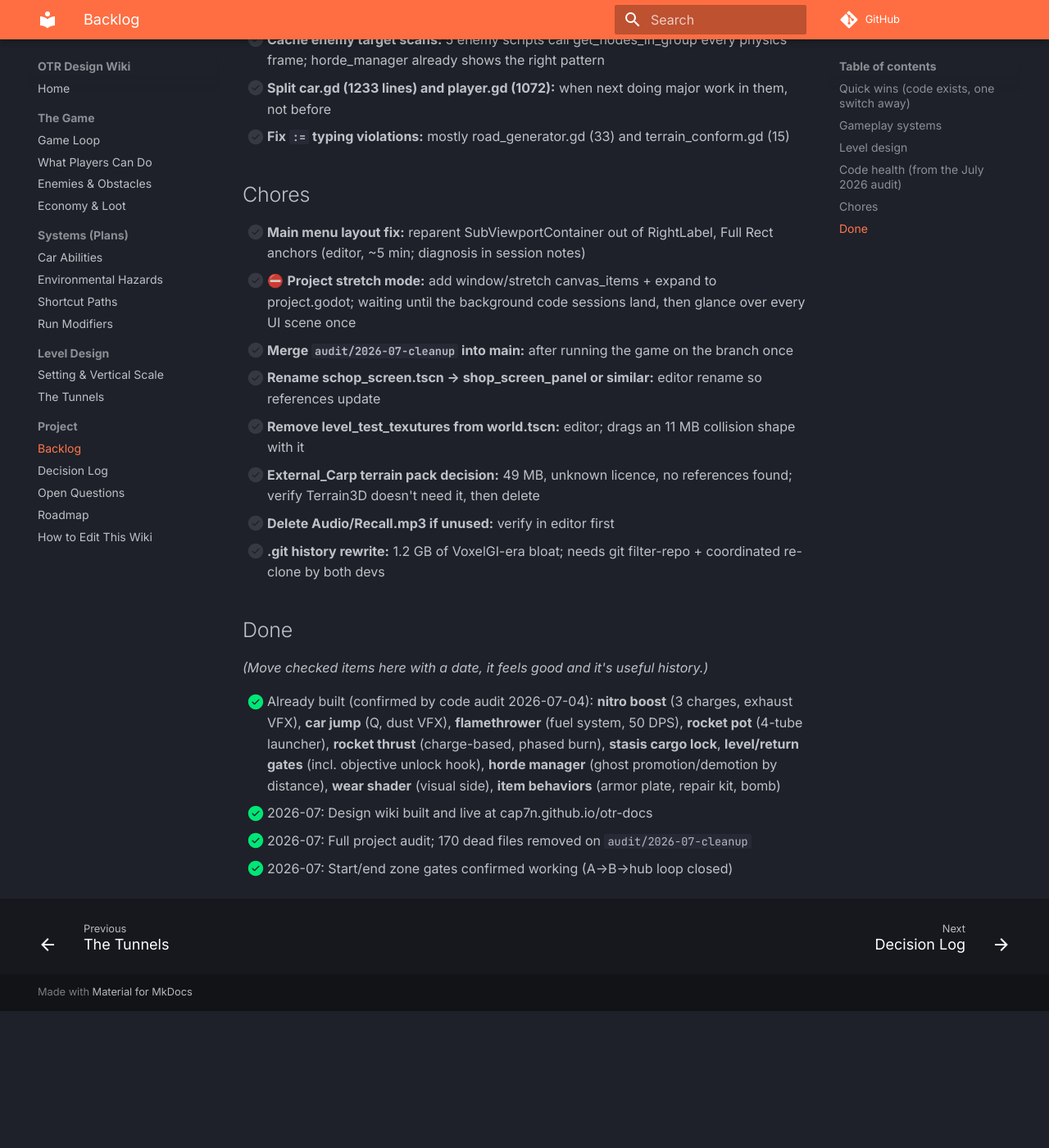
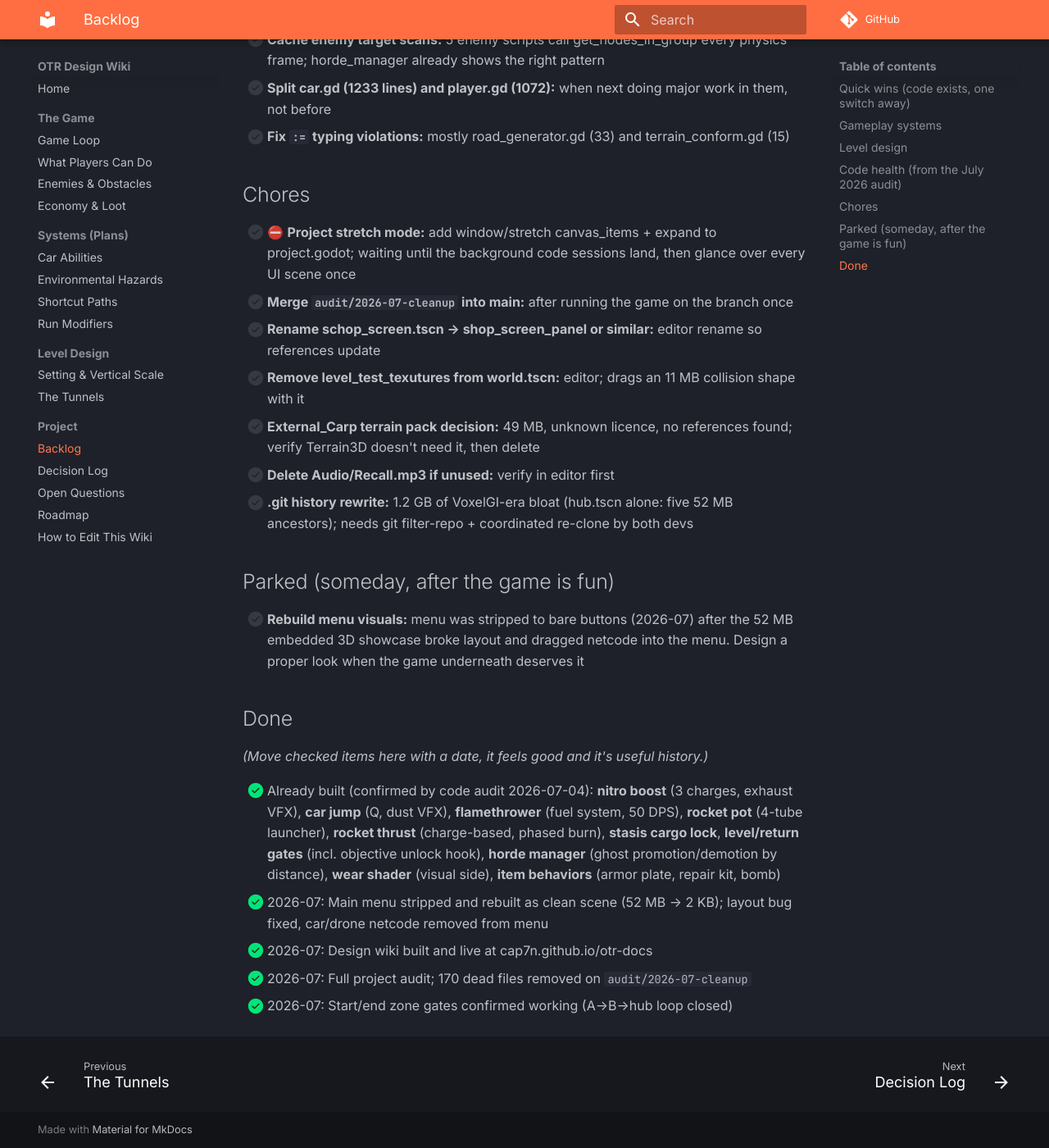
Before and after one commit to cap7n/otr-docs, an MkDocs documentation site: the page built from docs/project/backlog.md, in a window 1280 px wide and 1400 px high, scrolled down 2005 px. Shown: the whole window at 82% size. Built offline with MkDocs 1.6.1 and Material for MkDocs 9.7.7, drawn with Linux system fonts in a browser that asks for light colours; comment, search, counter and statistics services are not loaded; before the commit the page ends 3238 px from its top, so only the background shows below that.

Commit message:
Backlog: park menu visual rebuild, log menu strip in Done

```diff
--- a/docs/project/backlog.md
+++ b/docs/project/backlog.md
@@ -46,20 +46,24 @@ Conventions: `🔨` = in progress · `⛔` = blocked by a decision or another it
 
 ## Chores
 
-- [ ] **Main menu layout fix:** reparent SubViewportContainer out of RightLabel, Full Rect anchors (editor, ~5 min; diagnosis in session notes)
 - [ ] ⛔ **Project stretch mode:** add window/stretch canvas_items + expand to project.godot; waiting until the background code sessions land, then glance over every UI scene once
 - [ ] **Merge `audit/2026-07-cleanup` into main:** after running the game on the branch once
 - [ ] **Rename schop_screen.tscn → shop_screen_panel or similar:** editor rename so references update
 - [ ] **Remove level_test_texutures from world.tscn:** editor; drags an 11 MB collision shape with it
 - [ ] **External_Carp terrain pack decision:** 49 MB, unknown licence, no references found; verify Terrain3D doesn't need it, then delete
 - [ ] **Delete Audio/Recall.mp3 if unused:** verify in editor first
-- [ ] **.git history rewrite:** 1.2 GB of VoxelGI-era bloat; needs git filter-repo + coordinated re-clone by both devs
+- [ ] **.git history rewrite:** 1.2 GB of VoxelGI-era bloat (hub.tscn alone: five 52 MB ancestors); needs git filter-repo + coordinated re-clone by both devs
+
+## Parked (someday, after the game is fun)
+
+- [ ] **Rebuild menu visuals:** menu was stripped to bare buttons (2026-07) after the 52 MB embedded 3D showcase broke layout and dragged netcode into the menu. Design a proper look when the game underneath deserves it
 
 ## Done
 
 *(Move checked items here with a date, it feels good and it's useful history.)*
 
 - [x] Already built (confirmed by code audit 2026-07-04): **nitro boost** (3 charges, exhaust VFX), **car jump** (Q, dust VFX), **flamethrower** (fuel system, 50 DPS), **rocket pot** (4-tube launcher), **rocket thrust** (charge-based, phased burn), **stasis cargo lock**, **level/return gates** (incl. objective unlock hook), **horde manager** (ghost promotion/demotion by distance), **wear shader** (visual side), **item behaviors** (armor plate, repair kit, bomb)
+- [x] 2026-07: Main menu stripped and rebuilt as clean scene (52 MB → 2 KB); layout bug fixed, car/drone netcode removed from menu
 - [x] 2026-07: Design wiki built and live at cap7n.github.io/otr-docs
 - [x] 2026-07: Full project audit; 170 dead files removed on `audit/2026-07-cleanup`
 - [x] 2026-07: Start/end zone gates confirmed working (A→B→hub loop closed)
```
